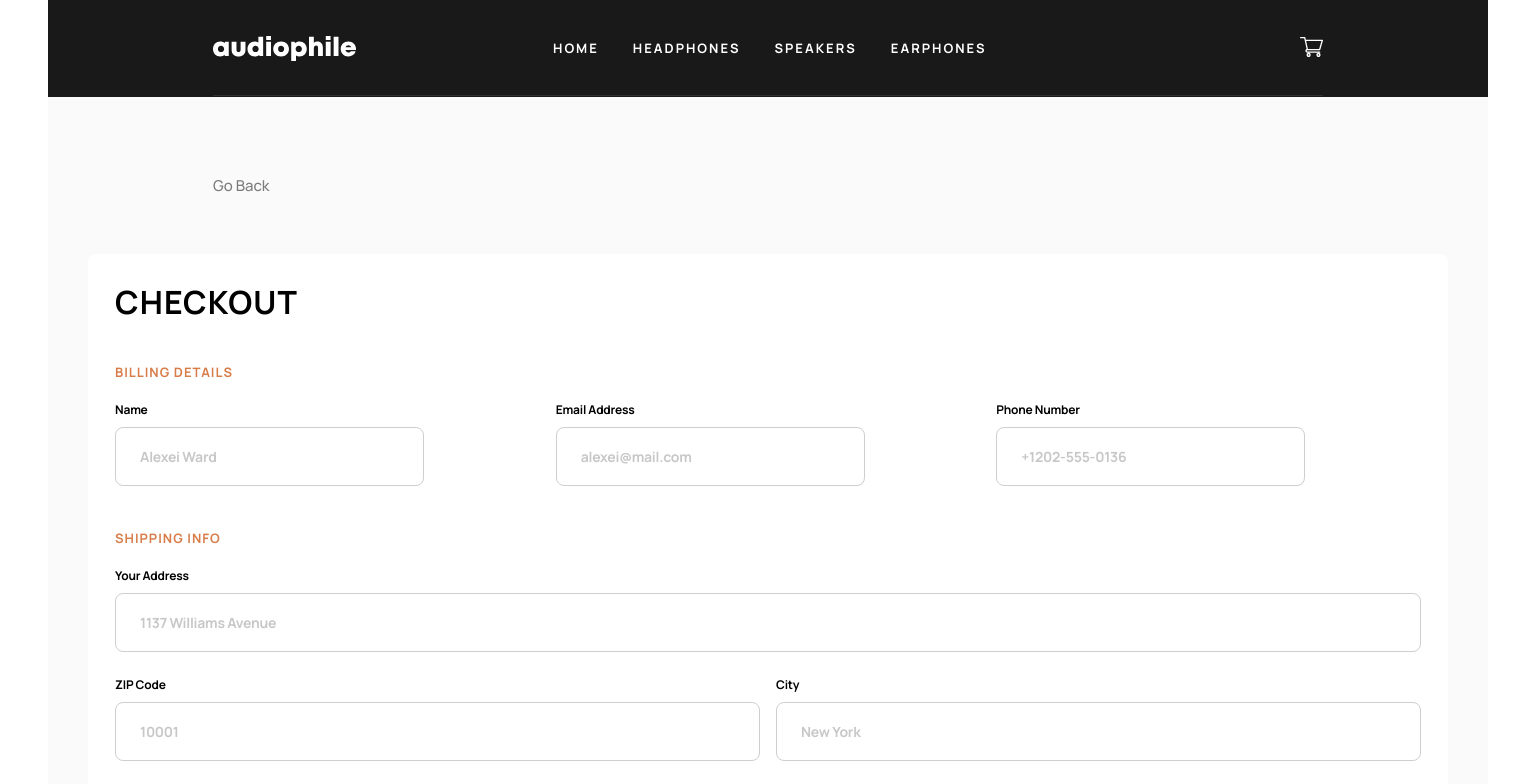
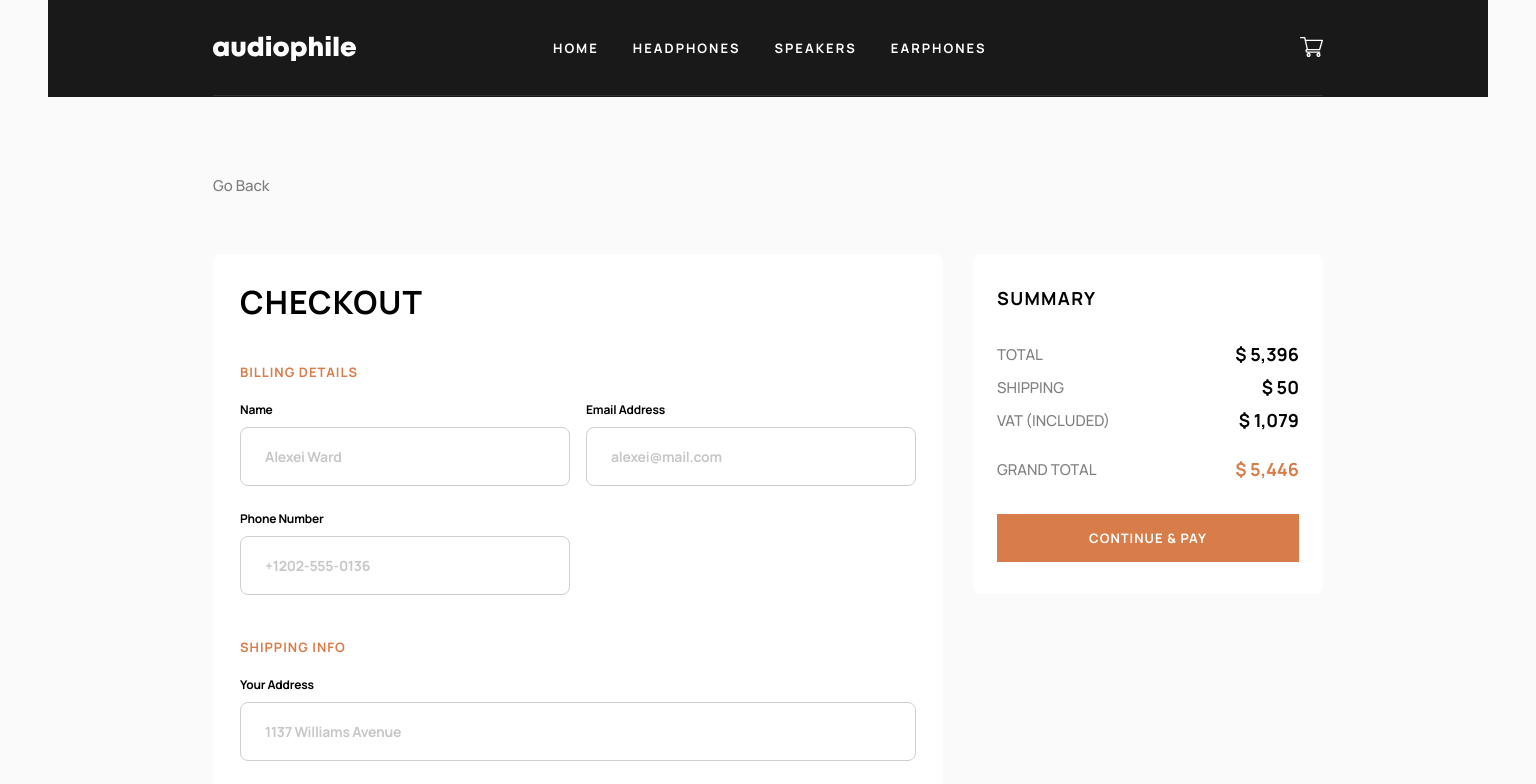
Before and after one commit to kanae367/audiophile, a Vue app: page /checkout in a window 1536 px wide. Shown: the top 784 px of the page. Built offline with nearby package versions, Linux system fonts and the light colour scheme.

Commit message:
feat: added styles for CheckoutView

```diff
--- a/src/assets/main.css
+++ b/src/assets/main.css
@@ -1,5 +1,8 @@
 @import './base.css';
 
+html {
+  background-color: #fafafa;
+}
 #app {
   min-width: 375px;
   max-width: 1440px;
--- a/src/views/CheckoutView.vue
+++ b/src/views/CheckoutView.vue
@@ -4,6 +4,7 @@ const cart = [1, 2, 3]
 </script>
 <template>
   <RouterLink class="return-btn" to="/">Go Back</RouterLink>
+  <div class="form-container">
     <form class="form" name="checkout">
       <h1 class="form__title">Checkout</h1>
       <div class="billing-container">
@@ -97,10 +98,11 @@ const cart = [1, 2, 3]
       </div>
       <button form="checkout" class="button button_wide">Continue & Pay</button>
     </div>
+  </div>
 </template>
 
 <style scoped>
-@import '../styles/shared.css';
+@import '../assets/shared.css';
 .form {
   margin: 0 24px;
   background-color: white;
@@ -244,6 +246,11 @@ label {
     padding: 30px 27px;
   }
 
+  .summary {
+    margin-left: 40px;
+    margin-right: 40px;
+  }
+
   .form__title {
     font-size: 32px;
     line-height: 36px;
@@ -296,4 +303,29 @@ label {
     margin-top: 0;
   }
 }
+
+@media screen and (min-width: 1440px) {
+  .form {
+    margin: 0;
+    width: 730px;
+  }
+
+  .summary {
+    margin-left: 0;
+    margin-right: 0;
+    margin-top: 0;
+    width: 350px;
+  }
+
+  .form-container {
+    display: flex;
+    gap: 30px;
+    margin: 0 165px;
+    align-items: flex-start;
+  }
+
+  .billing-container .input {
+    max-width: 330px;
+  }
+}
 </style>
--- a/src/views/HomeView.vue
+++ b/src/views/HomeView.vue
@@ -36,7 +36,9 @@ import { RouterLink } from 'vue-router'
             Upgrade to premium speakers that are phenomenally built to deliver truly remarkable
             sound.
           </p>
-          <RouterLink to="/" class="button button_special">See Product</RouterLink>
+          <RouterLink to="/product/zx9-speaker" class="button button_special"
+            >See Product</RouterLink
+          >
         </div>
       </div>
       <div class="recommended__item">
@@ -47,7 +49,9 @@ import { RouterLink } from 'vue-router'
         />
         <div class="recommended__item-overlay">
           <h4 class="recommended__item-title">ZX7 Speaker</h4>
-          <RouterLink to="/" class="button button_bordered">See Product</RouterLink>
+          <RouterLink to="/product/zx7-speaker" class="button button_bordered"
+            >See Product</RouterLink
+          >
         </div>
       </div>
       <div class="recommended__item">
@@ -58,7 +62,9 @@ import { RouterLink } from 'vue-router'
         />
         <div class="recommended__item-content">
           <h4 class="recommended__item-title">YX1 Earphones</h4>
-          <RouterLink to="/" class="button button_bordered">See Product</RouterLink>
+          <RouterLink to="/product/yx1-earphones" class="button button_bordered"
+            >See Product</RouterLink
+          >
         </div>
       </div>
     </section>
--- a/src/views/ProductView.vue
+++ b/src/views/ProductView.vue
@@ -92,7 +92,7 @@ watch(
 </template>
 
 <style scoped>
-@import '../styles/shared.css';
+@import '../assets/shared.css';
 #product {
   display: flex;
   flex-direction: column;
```
Also changed, not shown: src/assets/shared.css (renamed from src/styles/shared.css). Lines whose indentation alone changed are shown as unchanged.
